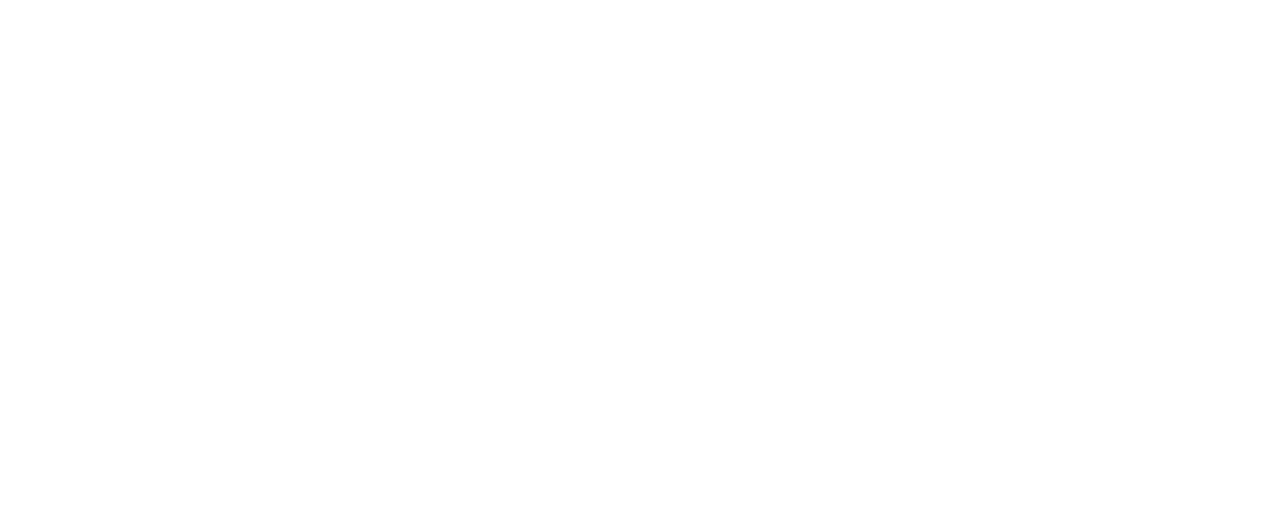
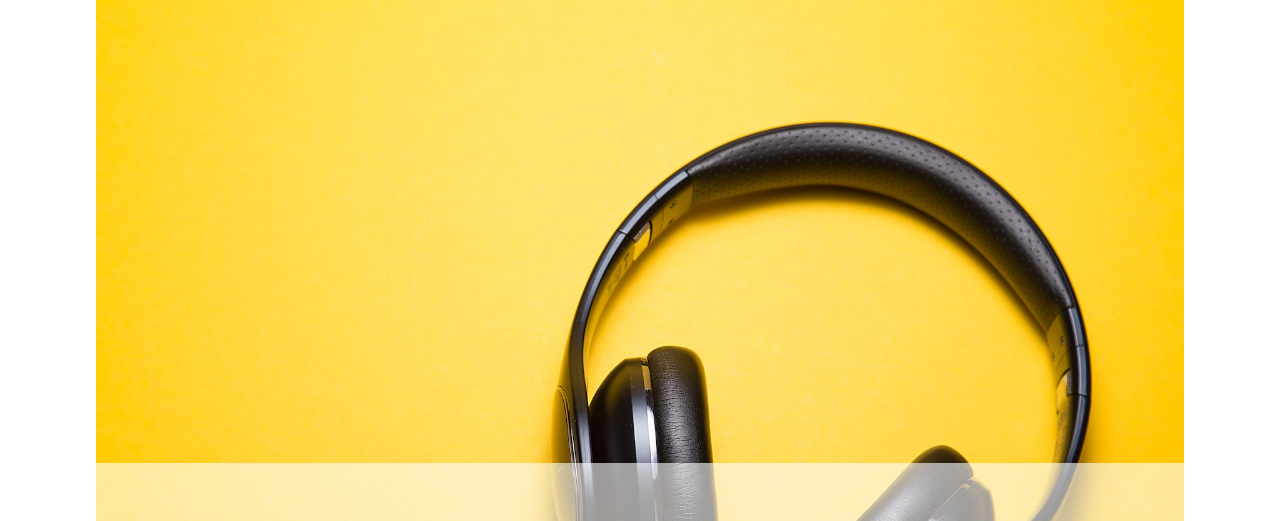
Before and after one commit to kwasi-OT/website-hero-section, a plain HTML site: page index.html in a window 1280 px wide. Shown: the top 521 px of the page. Drawn offline with Linux system fonts and the light colour scheme.

Commit message:
changed url to image

```diff
--- a/style/style.css
+++ b/style/style.css
@@ -10,7 +10,7 @@ body {
     display: flex;
     flex-direction: column;
     justify-content: flex-end;
-    background-image: url(./images/headphone-s.jpg);
+    background-image: url(/images/headphone-s.jpg);
     background-size: cover;
     background-repeat: no-repeat;
     background-position: center center;
```
